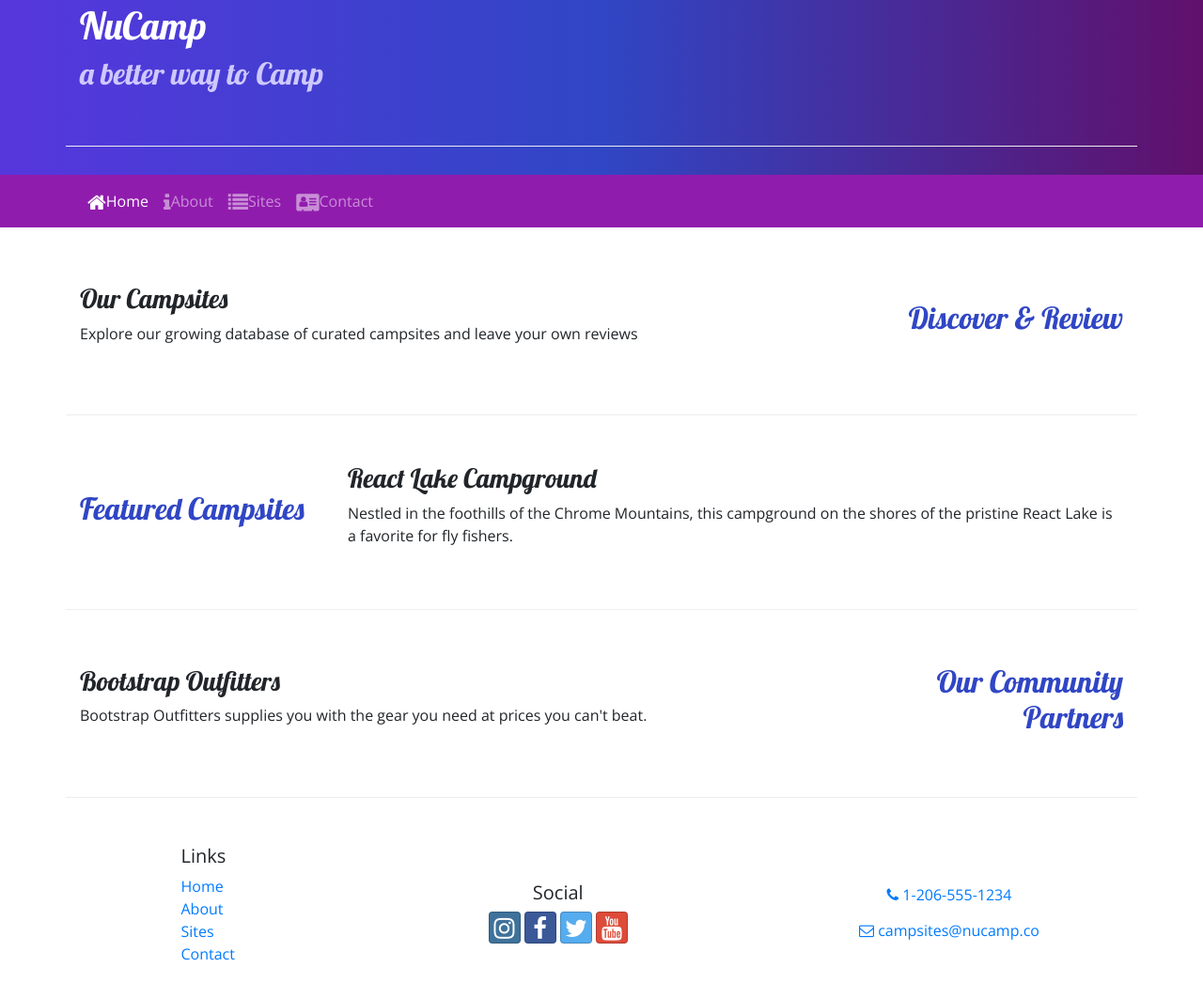
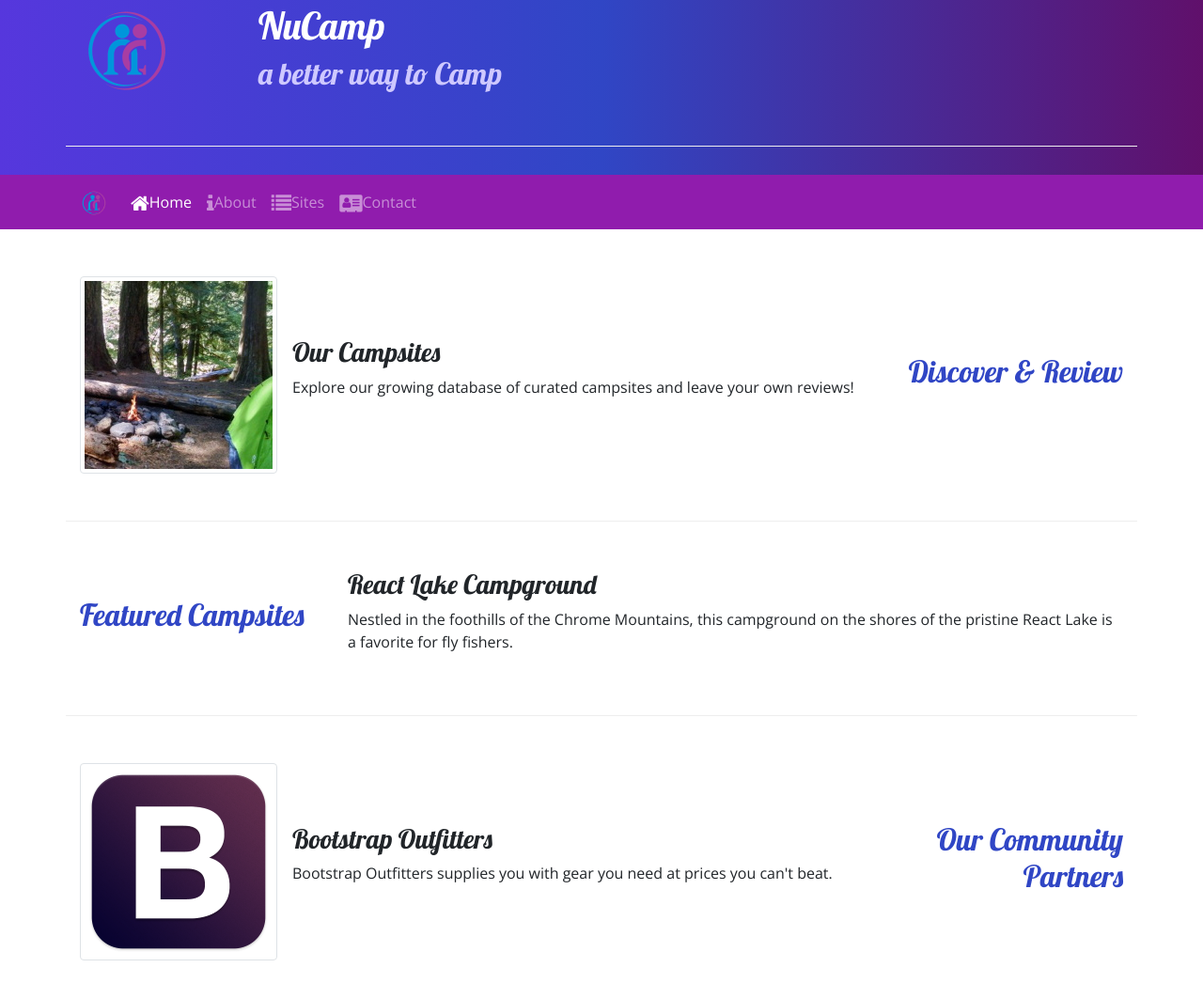
Before and after one commit to rdeleon2/Aboutus-Test, a website: page index.html in a window 1280 px wide. Shown: the part 77-1123 px from the top of the page at 94% size. Drawn offline with nearby package versions, Linux system fonts and the light colour scheme.

Commit message:
Images and Media

```diff
--- a/index.html
+++ b/index.html
@@ -22,6 +22,9 @@
     <header class="jumbotron jumbotron-fluid">
         <div class="container">
             <div class="row row-content align-items-center">
+                <div class="col-4 col-sm-3 col-md-2 align-self-center">
+                    <img src="img/logo.png" class="img-fluid" />
+                </div>
                 <div class="col">
                     <h1>NuCamp</h1>
                     <h2>a better way to Camp</h2>
@@ -33,15 +36,19 @@
 
     <nav class="navbar navbar-expand-sm navbar-dark sticky-top">
         <div class="container">
-            <button class="navbar-toggler ml-auto" type="button" data-toggle="collapse" data-target="#nucampNavbar">
+            <a class="navbar-brand" href="index.html"><img src="img/logo.png" height="30" width="30" /></a>
+            <button class="navbar-toggler" type="button" data-toggle="collapse" data-target="#nucampNavbar">
                 <span class="navbar-toggler-icon"></span>
             </button>
             <div class="collapse navbar-collapse" id="nucampNavbar">
                 <ul class="navbar-nav">
-                    <li class="nav-item active"><a class="nav-link" href="index.html"><i class="fa fa-home fa-lg"> </i>Home</a></li>
-                    <li class="nav-item"><a class="nav-link" href="aboutus.html"><i class="fa fa-info fa-lg"> </i>About</a></li>
+                    <li class="nav-item active"><a class="nav-link" href="index.html"><i class="fa fa-home fa-lg">
+                            </i>Home</a></li>
+                    <li class="nav-item"><a class="nav-link" href="aboutus.html"><i class="fa fa-info fa-lg">
+                            </i>About</a></li>
                     <li class="nav-item"><a class="nav-link" href="#"><i class="fa fa-list fa-lg"> </i>Sites</a></li>
-                    <li class="nav-item"><a class="nav-link" href="contactus.html"><i class="fa fa-address-card fa-lg"> </i>Contact</a></li>
+                    <li class="nav-item"><a class="nav-link" href="contactus.html"><i class="fa fa-address-card fa-lg">
+                            </i>Contact</a></li>
                 </ul>
             </div>
         </div>
@@ -54,9 +61,15 @@
                 <h2 class="text-sm-right">Discover & Review</h2>
             </div>
             <div class="col">
-                <h3>Our Campsites</h3>
-                <p class="d-none d-sm-block">Explore our growing database of curated campsites and leave your own
-                    reviews</p>
+                <div class="media">
+                    <img class="d-flex mr-3 img-thumbnail" src="img/breadcrumb-trail-thumb.jpg"
+                        alt="Breadcrumb Trail" />
+                    <div class="media-body align-self-center">
+                        <h3>Our Campsites</h3>
+                        <p class="d-none d-sm-block">Explore our growing database of curated campsites and leave your
+                            own reviews!</p>
+                    </div>
+                </div>
             </div>
         </div>
         <div class="row row-content align-items-center">
@@ -76,9 +89,14 @@
                 <h2 class="text-sm-right">Our Community Partners</h2>
             </div>
             <div class="col">
-                <h3>Bootstrap Outfitters</h3>
-                <p class="d-none d-sm-block">Bootstrap Outfitters supplies you with the gear you need at prices you
-                    can't beat.</p>
+                <div class="media">
+                    <img class="d-flex mr-3 img-thumbnail " src="img/bootstrap-thumb.png" alt="Bootstrap Outfitters">
+                    <div class="media-body align-self-center">
+                        <h3>Bootstrap Outfitters</h3>
+                        <p class="d-none d-sm-block">Bootstrap Outfitters supplies you with gear you need at prices you
+                            can't beat.</p>
+                    </div>
+                </div>
             </div>
         </div>
 
@@ -96,14 +114,22 @@
                     </div>
                     <div class="col-6 col-sm-5 text-center">
                         <h5>Social</h5>
-                        <a class="btn btn-social-icon btn-instagram" href="http://instagram.com/"> <i class="fa fa-instagram"> </i></a>
-                        <a class="btn btn-social-icon btn-facebook" href="http://facebook.com/"> <i class="fa fa-facebook"> </i></a>
-                        <a class="btn btn-social-icon btn-twitter" href="http://twitter.com/"> <i class="fa fa-twitter"></i ></a>
-                        <a class="btn btn-social-icon btn-google" href="http://youtube.com/"> <i class="fa fa-youtube"></i> </a>
+                        <a class="btn btn-social-icon btn-instagram" href="http://instagram.com/"> <i
+                                class="fa fa-instagram"> </i></a>
+                        <a class="btn btn-social-icon btn-facebook" href="http://facebook.com/"> <i
+                                class="fa fa-facebook">
+                            </i></a>
+                        <a class="btn btn-social-icon btn-twitter" href="http://twitter.com/"> <i
+                                class="fa fa-twitter"></i></a>
+                        <a class="btn btn-social-icon btn-google" href="http://youtube.com/"> <i
+                                class="fa fa-youtube"></i>
+                        </a>
                     </div>
                     <div class="col-sm-4 text-center">
-                        <a role="button" class="btn btn-link" href="tel:+12065551234"><i class="fa fa-phone"></i> 1-206-555-1234</a><br />
-                        <a role="button" class="btn btn-link" href="mailto:campsites@nucamp.co"><i class="fa fa-envelope-o"></i> campsites@nucamp.co</a>
+                        <a role="button" class="btn btn-link" href="tel:+12065551234"><i class="fa fa-phone"></i>
+                            1-206-555-1234</a><br />
+                        <a role="button" class="btn btn-link" href="mailto:campsites@nucamp.co"><i
+                                class="fa fa-envelope-o"></i> campsites@nucamp.co</a>
                     </div>
                 </div>
             </div>
```
Also changed, not shown: aboutus.html (+5 -1 lines), contactus.html (+5 -1 lines), img/bootstrap-thumb.png (added), img/breadcrumb-trail-thumb.jpg (added), img/breadcrumb-trail.jpg (added), img/chrome-river-thumb.jpg (added), img/chrome-river.jpg (added), img/logo.png (added), img/react-lake-thumb.jpg (added), img/react-lake.jpg (added).
